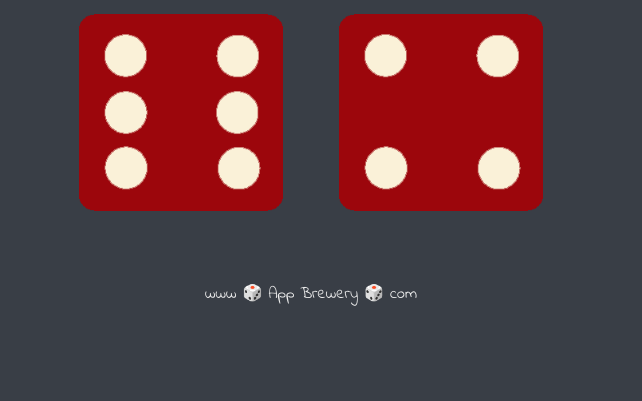
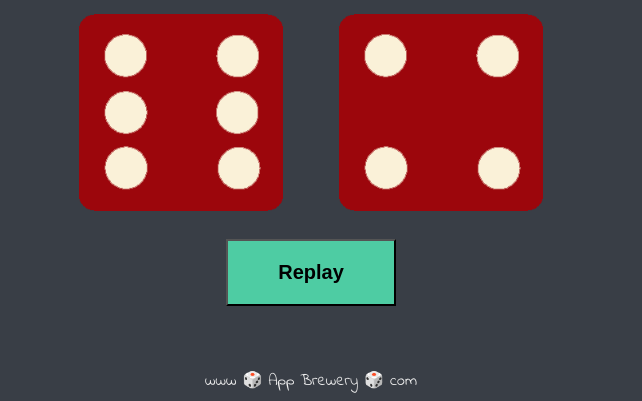
Before and after one commit to Taofeekat-2022/DiceeGame, a plain HTML site: page index.html in a window 1280 px wide. Shown: the part 481-882 px from the top of the page, without its empty margins (329-971 px from the left). Before the commit the page ends 800 px from the top, so only its background shows below. Drawn offline with Linux system fonts and the light colour scheme.

Commit message:
Add changes to files

```diff
--- a/index.html
+++ b/index.html
@@ -24,6 +24,11 @@
 
     </div>
 
+    <div id="button">
+      <button onClick="window.location.reload();" class="btn btn-primary" type="reload">Replay</button>
+
+    </div>
+
 
     <script src="index.js" charset="utf-8"></script>
 
--- a/styles.css
+++ b/styles.css
@@ -39,3 +39,16 @@ footer {
   font-family: 'Indie Flower', cursive;
 
 }
+
+/* Replay Button */
+#button {
+  text-align: center;
+  margin-top: 20px;
+}
+
+.btn {
+  background-color: #4ECCA3;
+  padding: 20px 50px;
+  font-weight: bold;
+  font-size: 20px;
+}
```
